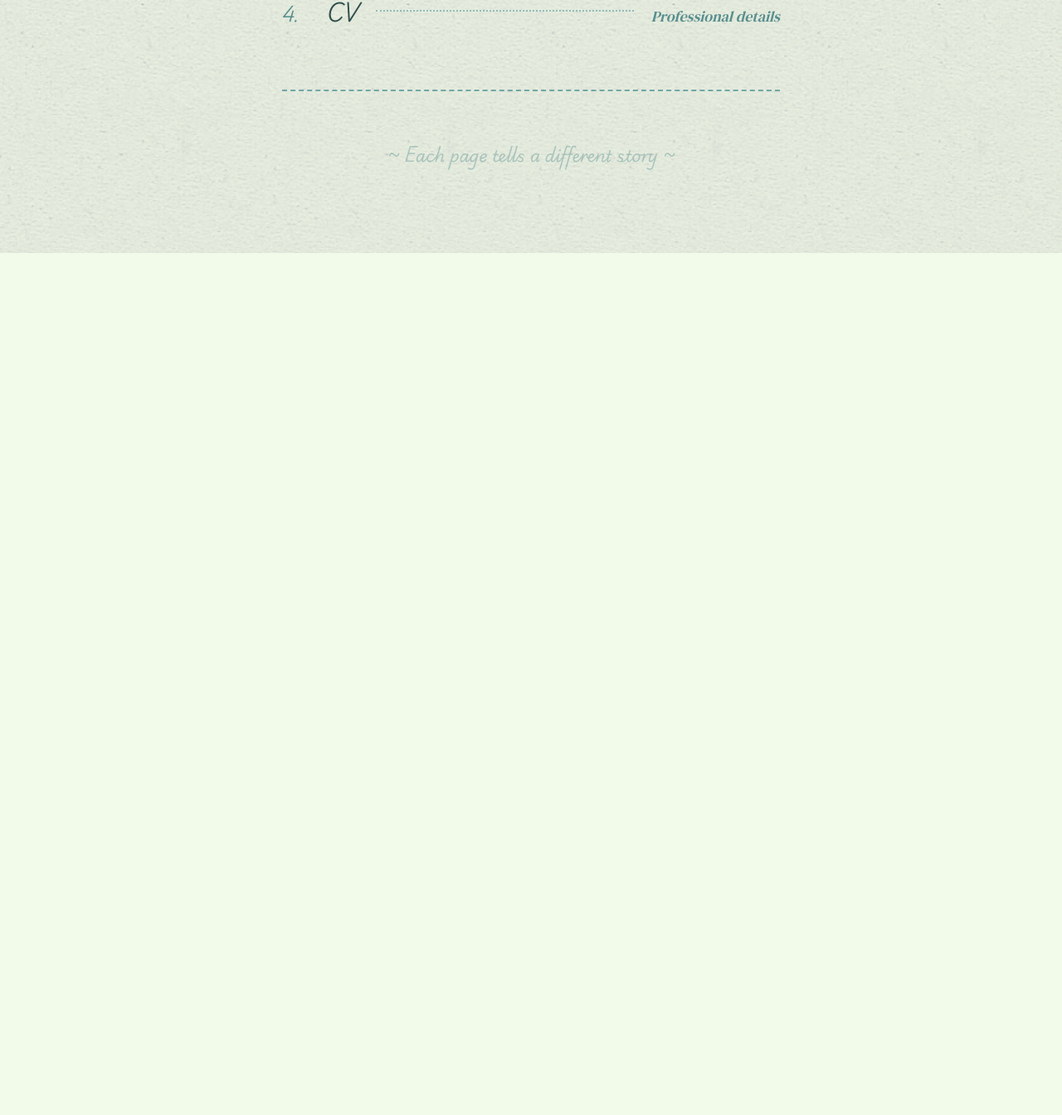
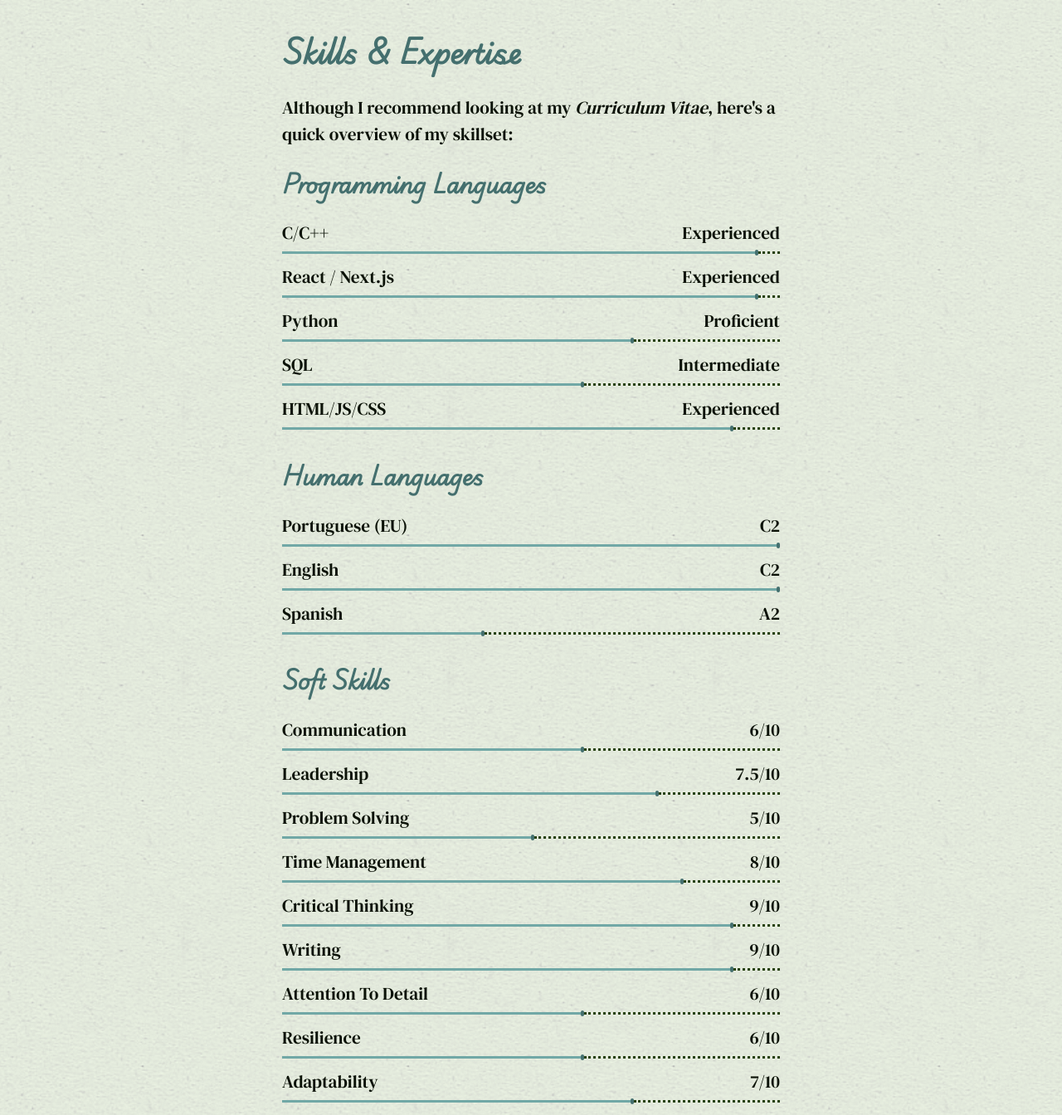
Before and after one commit to cakePhone/cakephone.github.io, an Eleventy site: page index.liquid in a window 1280 px wide. Shown: the part 842-2186 px from the top of the page at 83% size. Before the commit the page ends 1147 px from the top, so only its background shows below. Built offline with nearby package versions, Linux system fonts and the light colour scheme; Eleventy itself is replaced by a stand-in of ours; files that its build step writes are made by us from their sources.

Commit message:
revamp 2: electric boogaloo

```diff
--- /dev/null
+++ b/_includes/components/skill-progress.liquid
@@ -0,0 +1,67 @@
+<div class="skill-progress">
+    <div class="skill-info">
+        <p>{{ skill_name }}</p>
+        <p>{{ label }}</p>
+    </div>
+    <div class="progress-bar">
+        <div class="progress-fill" style="width: {{ progress }}%;"></div>
+        <div class="progress-separator"></div>
+        <div class="progress-empty"></div>
+    </div>
+</div>
+
+<style>
+    .skill-progress {
+        display: grid;
+        gap: 6px;
+
+        padding-bottom: 12px;
+    }
+
+    .skill-progress p {
+        margin: 0;
+    }
+
+    .skill-info {
+        display: flex;
+        justify-content: space-between;
+        align-items: center;
+    }
+
+    .skill-info p:first-child {
+        text-align: left;
+    }
+
+    .skill-info p:last-child {
+        text-align: right;
+    }
+
+    .progress-bar {
+        display: flex;
+        flex-grow: 1;
+        align-items: center;
+        height: 3px;
+    }
+
+    .progress-fill {
+        height: 100%;
+        background-color: var(--primary-400);
+    }
+
+    .progress-separator {
+        height: 7px;
+        width: 4px;
+        border-radius: 2px;
+        background-color: var(--primary-600);
+    }
+
+    .progress-empty {
+        height: 100%;
+        flex-grow: 1;
+        border-bottom: 3px dotted var(--on-bg-dark);
+    }
+
+    html.theme-dark .progress-empty {
+        border-bottom: 3px dotted var(--on-bg-light);
+    }
+</style>
--- /dev/null
+++ b/_includes/components/skills.liquid
@@ -0,0 +1,34 @@
+<section class="skills-section">
+    <h2 class="skills-title">Skills & Expertise</h2>
+    <p>Although I recommend looking at my <i>Curriculum Vitae</i>, here's a quick overview of my skillset:</p>
+
+    <!-- Programming Languages -->
+    <h3>Programming Languages</h3>
+    {% render "components/skill-progress.liquid", skill_name: "C/C++", progress: 95, label: "Experienced" %}
+    {% render "components/skill-progress.liquid", skill_name: "React / Next.js", progress: 95, label: "Experienced" %}
+    {% render "components/skill-progress.liquid", skill_name: "Python", progress: 70, label: "Proficient" %}
+    {% render "components/skill-progress.liquid", skill_name: "SQL", progress: 60, label: "Intermediate" %}
+    {% render "components/skill-progress.liquid", skill_name: "HTML/JS/CSS", progress: 90, label: "Experienced" %}
+
+    <!-- Human Languages -->
+    <h3>Human Languages</h3>
+    {% render "components/skill-progress.liquid", skill_name: "Portuguese (EU)", progress: 100, label: "C2" %}
+    {% render "components/skill-progress.liquid", skill_name: "English", progress: 100, label: "C2" %}
+    {% render "components/skill-progress.liquid", skill_name: "Spanish", progress: 40, label: "A2" %}
+
+    <!-- Soft Skills -->
+    <h3>Soft Skills</h3>
+    {% render "components/skill-progress.liquid", skill_name: "Communication", progress: 60, label: "6/10" %}
+    {% render "components/skill-progress.liquid", skill_name: "Leadership", progress: 75, label: "7.5/10" %}
+    {% render "components/skill-progress.liquid", skill_name: "Problem Solving", progress: 50, label: "5/10" %}
+    {% render "components/skill-progress.liquid", skill_name: "Time Management", progress: 80, label: "8/10" %}
+    {% render "components/skill-progress.liquid", skill_name: "Critical Thinking", progress: 90, label: "9/10" %}
+    {% render "components/skill-progress.liquid", skill_name: "Writing", progress: 90, label: "9/10" %}
+    {% render "components/skill-progress.liquid", skill_name: "Attention To Detail", progress: 60, label: "6/10" %}
+    {% render "components/skill-progress.liquid", skill_name: "Resilience", progress: 60, label: "6/10" %}
+    {% render "components/skill-progress.liquid", skill_name: "Adaptability", progress: 70, label: "7/10" %}
+</section>
+
+<style>
+
+</style>
--- a/assets/css/global.css
+++ b/assets/css/global.css
@@ -291,7 +291,7 @@ hr {
     align-items: center;
     justify-content: center;
     pointer-events: none;
-    z-index: 0;
+    z-index: -1;
 }
 
 /* Day/night ambient elements */
@@ -300,7 +300,7 @@ hr {
     top: 2rem;
     right: 3rem;
     pointer-events: auto;
-    z-index: 10;
+    z-index: 1;
     cursor: pointer;
 }
 
@@ -329,7 +329,7 @@ hr {
     width: 100%;
     height: 150px;
     pointer-events: none;
-    z-index: 0;
+    z-index: -1;
     overflow: hidden;
 }
 
--- a/assets/css/index.css
+++ b/assets/css/index.css
@@ -156,7 +156,7 @@ header {
     margin: 0 0.5rem;
     min-width: 2rem;
     align-self: center;
-    margin-bottom: 0.25rem;
+    margin-bottom: -0.2rem;
 }
 
 .toc-desc {
--- a/index.liquid
+++ b/index.liquid
@@ -31,12 +31,12 @@
                         </div>
                     </div>
 
-                    <div class="diary-text">
-                        <p class="handwritten-intro">
+                    <div>
+                        <p>
                             Hey there! Welcome to my little corner of the internet.
                             This is where I document my journey, thoughts, and creations.
                         </p>
-                        <p class="handwritten-intro">
+                        <p>
                             Feel free to explore what I've been up to:
                         </p>
                     </div>
@@ -79,6 +79,8 @@
                         </ol>
                     </nav>
 
+                    {% include 'components/skills.liquid' %}
+
                     <div class="diary-footer">
                         <p class="small-note">~ Each page tells a different story ~</p>
                     </div>
```
